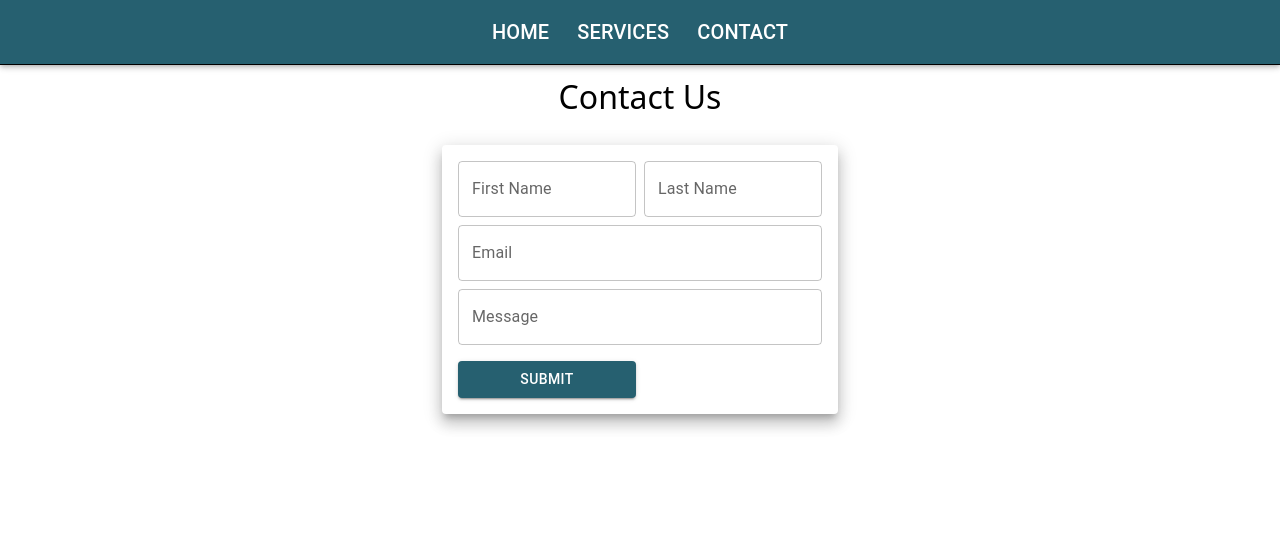
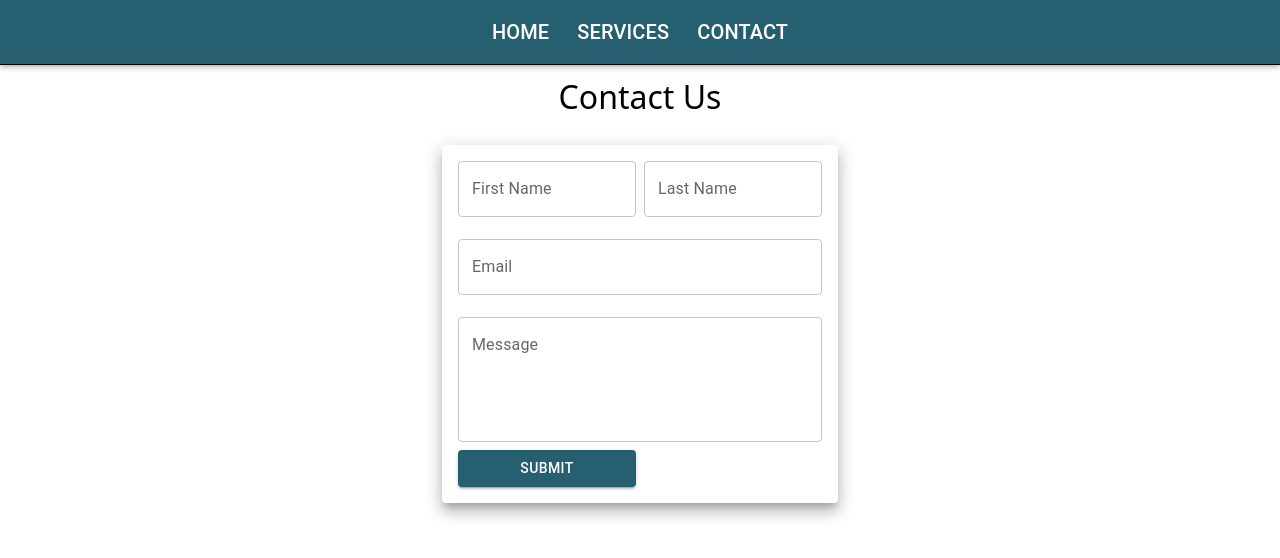
Before and after one commit to CrumpetCoding/dogsitting-website, a React (Vite) app: page /contact in a window 1280 px wide. Shown: the top 558 px of the page. Built offline with nearby package versions, Linux system fonts and the light colour scheme.

Commit message:
Fixed issues with message box size

```diff
--- a/src/components/ContactForm.tsx
+++ b/src/components/ContactForm.tsx
@@ -7,6 +7,7 @@ export default function ContactForm() {
     return (
         <Container
             maxWidth='xs'
+            sx={{ maxHeight: 'xs' }}
         >
             <Paper
                 elevation={10}
@@ -15,9 +16,8 @@ export default function ContactForm() {
                     padding: 2,
                     display: 'grid',
                     gridTemplateColumns: 'repeat(2, 1fr)',
-                    gridTemplateRows: 'repeat(3, 1fr)',
-                    gridColumnGap: '8px',
-                    gridRowGap: '8px'
+                    gridTemplateRows: 'repeat(3, 70px)',
+                    gap: '8px'
                 }}
             >
                 <TextField id="first-name" label="First Name" variant="outlined" sx={{ gridArea: 1 / 1 / 2 / 2 }} />
@@ -25,7 +25,7 @@ export default function ContactForm() {
                 <TextField id="email" label="Email" variant="outlined" sx={{ gridArea: 2 / 1 / 3 / 3, gridColumn: '1 / span 2' }}
                     type="email"
                 />
-                <TextField id="message" label="Message" variant="outlined" sx={{ gridArea: 3 / 1 / 4 / 3, gridColumn: '1 / span 2', gridRow: ' 3 / span 2', textWrap: 'wrap' }} />
+                <TextField id="message" label="Message" variant="outlined" multiline rows={4} sx={{ gridArea: 3 / 1 / 4 / 3, gridColumn: '1 / span 2', gridRow: ' 3 / span 2', textWrap: 'wrap' }} />
                 <Button id="submit" variant="contained" color="primary">Submit</Button>
             </Paper>
         </Container >
```
